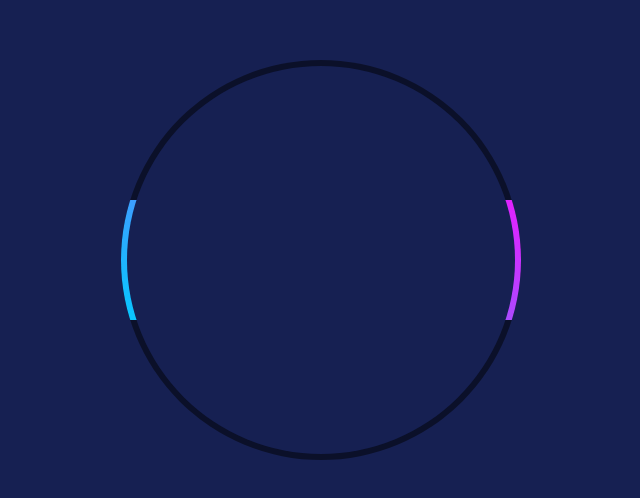
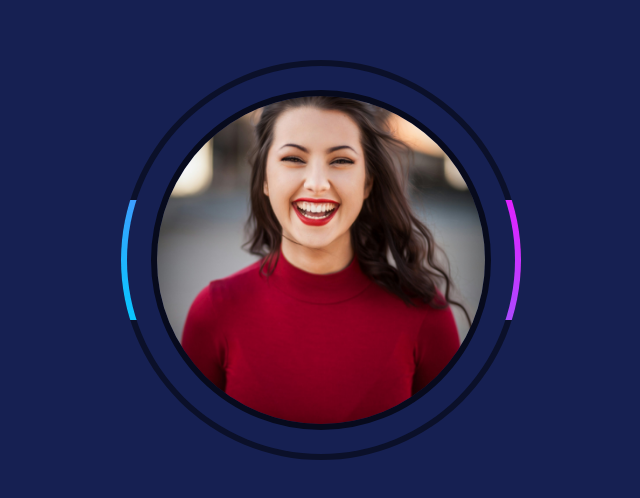
Before and after one commit to sabrinara/JavaScript_Projects, a plain HTML site: page animation-css/index.html in a window 1280 px wide. Shown: the part 140-638 px from the top of the page, without its empty margins (319-959 px from the left). Drawn offline with Linux system fonts and the light colour scheme.

Commit message:
circle with a image and a text hover

```diff
--- a/animation-css/index.html
+++ b/animation-css/index.html
@@ -1,14 +1,21 @@
 <!DOCTYPE html>
 <html lang="en">
+
 <head>
     <meta charset="UTF-8">
     <meta name="viewport" content="width=device-width, initial-scale=1.0">
     <title>Circle CSS gradient animation</title>
     <link rel="stylesheet" href="style.css">
 </head>
+
 <body>
     <div class="box">
-
+        <div class="content">
+            <img src="user.jpg" alt="">
+            <h2>Someone famous <br> <span>Web Developer</span></h2>
+            <a href="#">Hire Me</a>
+        </div>
     </div>
 </body>
+
 </html>
--- a/animation-css/style.css
+++ b/animation-css/style.css
@@ -60,8 +60,60 @@ body {
     inset: 30px;
     border: 6px solid #070a1c;
     border-radius: 50%;
+    z-index: 3;
+    overflow: hidden;
     display: flex;
     justify-content: center;
     align-items: center;
+    flex-direction: column;
+}
+
+.content img {
+    position: absolute;
+    top: 0;
+    left: 0;
+    width: 100%;
+    height: 100%;;
+    object-fit: cover;
+    transition: 0.5s;
+    pointer-events: none;
     z-index: 3;
 }
+
+.box:hover .content img {
+    opacity: 0;
+}
+
+.content h2 {
+    position: relative;
+    color: #fff;
+    font-size: 1.5em;
+    text-align: center;
+    letter-spacing: 0.05em;
+    text-transform: uppercase;
+    font-weight: 600;
+}
+
+.content h2 span {
+    font-weight: 300;
+    font-size: 0.75em;
+}
+
+.content a {
+    position: relative;
+    padding: 10px 20px;
+    margin-top: 10px;
+    background-color: #fff;
+    color: #070a1c;
+    border-radius: 25px;
+    font-weight: 500;
+    font-style: 1.25em;
+    text-transform: uppercase;
+    letter-spacing: 0.05em;
+    text-decoration: none;
+    transition: 0.5s;
+}
+
+.content a:hover {
+    letter-spacing: 0.25em;
+}
```
Also changed, not shown: animation-css/user.jpg (added).
